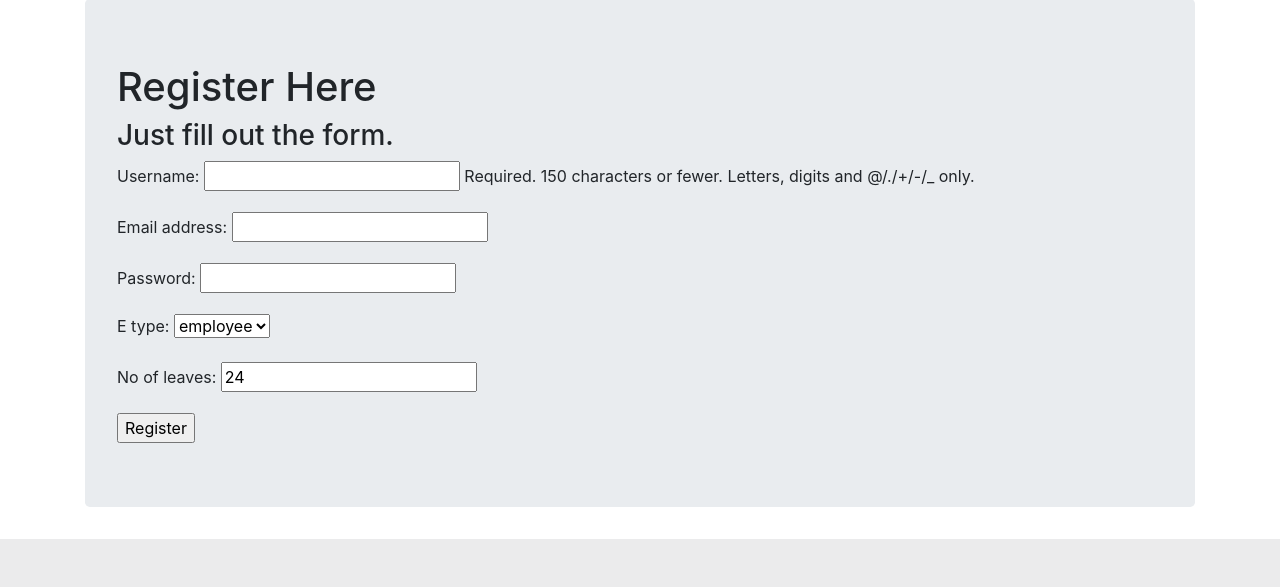
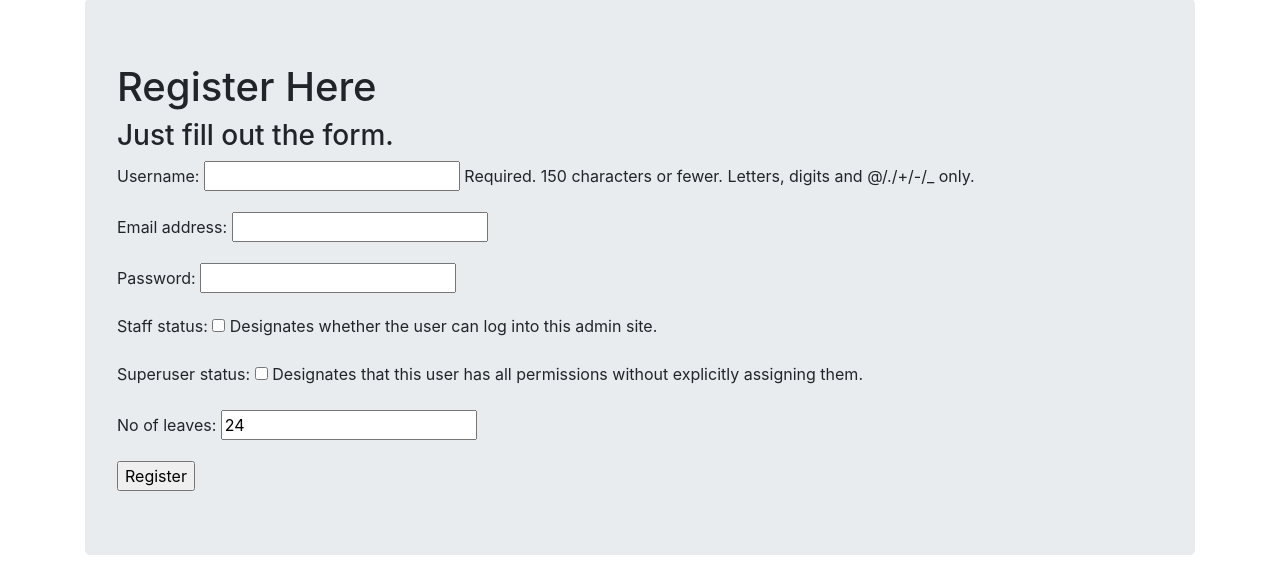
Before and after one commit to amanbaid99/leave_manager_django, a Django app: page /register/ in a window 1280 px wide. Shown: the part 292-879 px from the top of the page. Before the commit the page ends 831 px from the top, so only its background shows below. Run offline with Django 3.2, Linux system fonts and the light colour scheme; a user stored in the database is signed in; some libraries are stand-ins or nearby versions.

Commit message:
few changes in models and views

```diff
--- a/leaveApp/forms.py
+++ b/leaveApp/forms.py
@@ -1,15 +1,18 @@
 from django import forms
 from django.contrib.auth.models import User
 from .models import Employee
+
+
 
 class UserForm(forms.ModelForm):
     password = forms.CharField(widget=forms.PasswordInput())
 
     class Meta():
         model = User
-        fields = ('username','email','password')
+        fields = ('username','email','password','is_staff','is_superuser')
+
 
 class UserProfileInfoForm(forms.ModelForm):
     class Meta():
         model = Employee
-        fields = ('e_type','no_of_leaves')
+        fields = ('no_of_leaves',)
--- a/leaveApp/models.py
+++ b/leaveApp/models.py
@@ -8,17 +8,7 @@ from django.contrib.auth.models import User
 
 
 class Employee(models.Model):
-
     user=models.OneToOneField(User,on_delete=models.CASCADE)
-    EMPLOYEE='employee'
-    MANAGER='manager'
-    # ADMIN='admin'
-    USER_TYPE=[
-        (EMPLOYEE,'employee'),
-        (MANAGER,'manager'),
-        # (ADMIN,'admin'),
-    ]
-    e_type=models.CharField(max_length=10,choices=USER_TYPE,default=EMPLOYEE)
     no_of_leaves=models.IntegerField(null=False,validators=[MinValueValidator(1),
                                        MaxValueValidator(24)],default=24)
 
@@ -28,8 +18,20 @@ class Employee(models.Model):
 
 
 class Leave(models.Model):
-    user=models.ForeignKey(settings.AUTH_USER_MODEL,on_delete=models.CASCADE,null=False,blank=True)
+    employee=models.ForeignKey(Employee,on_delete=models.CASCADE,default="")
     start_date=models.DateField(auto_now_add=False)
     end_date=models.DateField(auto_now_add=False)
-    # req_date=models.DateTimeField(default=datetime.datetime.now())
-    approved=models.BooleanField(default=False,null=True,blank=False)
+    req_date=models.DateTimeField(default=datetime.datetime.now())
+    STATUS_OPTIONS=(
+        ("Approve","Approve"),
+        ("Pending","Pending"),
+        ("Decline","Decline"),
+    )
+    approved=models.CharField(max_length=10,choices=STATUS_OPTIONS,default='Pending')
+
+    def __str__(self):
+        return self.employee.user.username
+
+    @property
+    def date_diff(self):
+        return (self.start_date - self.end_date).days
--- a/leaveApp/templates/leaveApp/registration.html
+++ b/leaveApp/templates/leaveApp/registration.html
@@ -1,15 +1,12 @@
 {% extends 'leaveApp/main.html' %}
 {% block content %}
+{% csrf_token %}
   <div class="container">
     <div class="jumbotron">
       {% if registered %}
         <h1>Thank you for registering!</h1>
-      {%  elif dept == "employee" %}
-        <h1>You are not authorized</h1>
-     {% elif user.is_anonymous %}
-     <h1>Please login</h1>
-      {% else %}
-        <h1>Register Here</h1>
+      {% elif user.is_staff %}
+      <h1>Register Here</h1>
         <h3>Just fill out the form.</h3>
 
         <form enctype="multipart/form-data" method="POST">
@@ -18,7 +15,23 @@
           {{ profile_form.as_p }}
           <input type="submit" name="" value="Register">
         </form>
+      {% elif user.is_superuser  %}
+      <h1>Register Here</h1>
+      <h3>Just fill out the form.</h3>
 
+      <form enctype="multipart/form-data" method="POST">
+        {% csrf_token %}
+        {{ user_form.as_p }}
+        {{ profile_form.as_p }}
+        <input type="submit" name="" value="Register">
+      </form>
+
+
+      {% elif user.is_anonymous %}
+      <h1>Please login</h1>
+
+      {% else %}
+      <h1>You are not authorized</h1>
 
       {% endif %}
 
--- a/leaveApp/views.py
+++ b/leaveApp/views.py
@@ -11,74 +11,43 @@ from django.contrib.auth.decorators import login_required
 # Create your views here.
 
 def home(request):
-    dept=None
     user=request.user
-    if user.is_superuser or user.is_anonymous:
+    u=User.objects.get(username=user)
+    e=Employee.objects.get(user=user.id)
+    leave=Leave.objects.get_or_create(employee=e)
+    # pop_leave=leave_set.all()
+    print(leave)
+    nofleaves=None
+    if user.is_superuser:
         pass
     else:
-        u=User.objects.get(username=user)
-        dept=u.employee.e_type
-        print(dept)
-    context={'dept':dept}
+        nofleaves=u.employee.no_of_leaves
+    context={'nofleaves':nofleaves,'leave':leave,}
     return render(request,"leaveApp/home.html",context)
 
 
+@login_required
 def register(request):
-    dept=None
-    user=request.user
-    if user.is_superuser or user.is_anonymous:
-        pass
-    else:
-        u=User.objects.get(username=user)
-        dept=u.employee.e_type
-        print(dept)
-
-
 
     registered = False
 
     if request.method == 'POST':
 
-        # Get info from "both" forms
-        # It appears as one form to the user on the .html page
         user_form = UserForm(data=request.POST)
         profile_form = UserProfileInfoForm(data=request.POST)
 
-        # Check to see both forms are valid
+
         if user_form.is_valid() and profile_form.is_valid():
-
-            # Save User Form to Database
             user = user_form.save()
-
-            # Hash the password
             user.set_password(user.password)
-
-            # Update with Hashed password
             user.save()
-
-            # Now we deal with the extra info!
-
-            # Can't commit yet because we still need to manipulate
             profile = profile_form.save(commit=False)
-
-            # Set One to One relationship between
-            # UserForm and UserProfileInfoForm
             profile.user = user
-
-            # # Check if they provided a profile picture
-            # if 'profile_pic' in request.FILES:
-            #     print('found it')
-            #     # If yes, then grab it from the POST form reply
-            #     profile.profile_pic = request.FILES['profile_pic']
-
-            # Now save model
             profile.save()
-
-            # Registration Successful!
             registered = True
 
         else:
-            # One of the forms was invalid if this else gets called.
+
             print(user_form.errors,profile_form.errors)
 
     else:
@@ -91,9 +60,11 @@ def register(request):
     return render(request,'leaveApp/registration.html',
                           {'user_form':user_form,
                            'profile_form':profile_form,
-                           'registered':registered,
-                           'dept':dept})
+                           'registered':registered,})
 
 
 class LogOutView(TemplateView):
-    template_name = "leaveApp/main.html"
+    template_name = "leaveApp/home.html"
+
+class LogInView(TemplateView):
+    template_name="leaveApp/home.html"
```
Also changed, not shown: leaveApp/templates/leaveApp/home.html (+46 -9 lines), db.sqlite3, leaveApp/migrations/0011_remove_employee_e_type.py (added), leaveApp/migrations/0012_auto_20200906_1737.py (added), leaveApp/migrations/0013_auto_20200906_1739.py (added), leaveApp/migrations/0014_auto_20200906_1740.py (added), leaveApp/migrations/0015_auto_20200906_1824.py (added), leaveApp/migrations/0016_auto_20200906_2049.py (added), leaveApp/migrations/0017_auto_20200906_2050.py (added).
